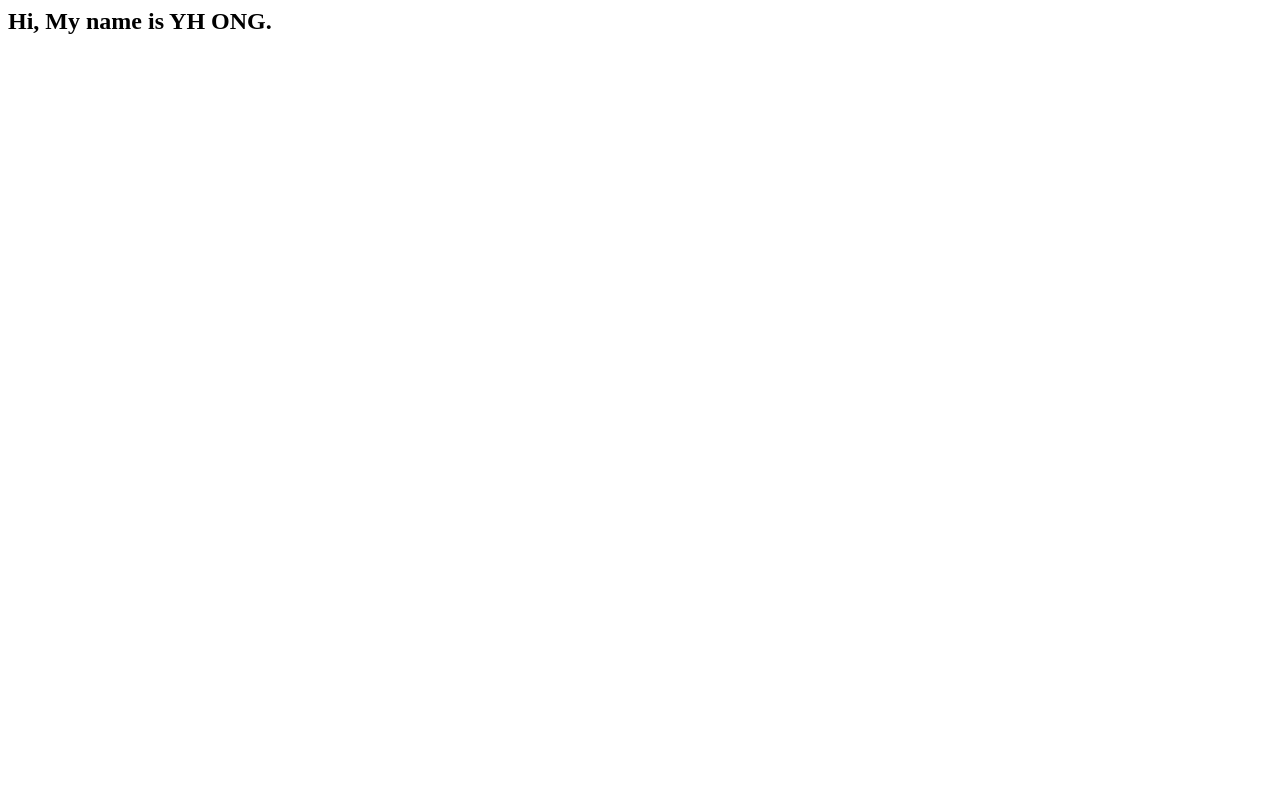
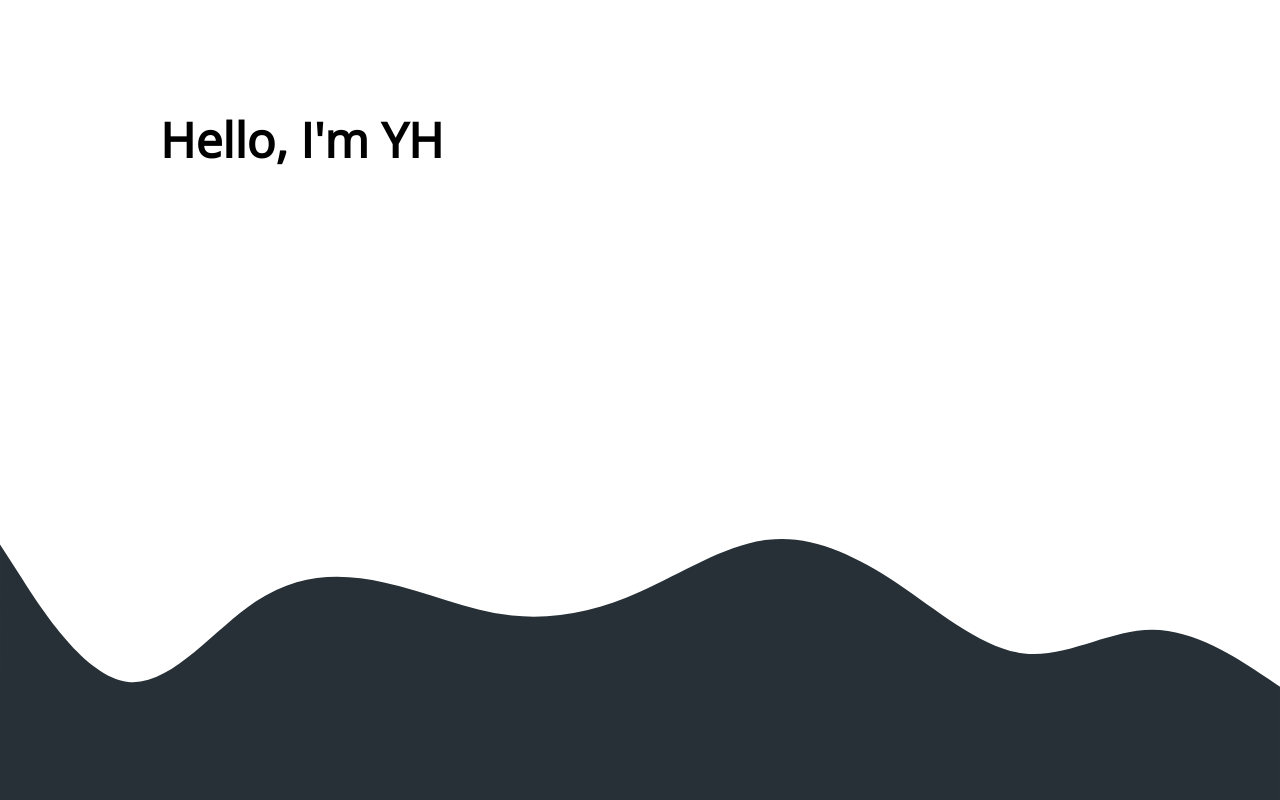
Before and after one commit to YHONG97/yhong.github.io, a plain HTML site: page index.html in a window 1280 px wide. Drawn offline with nearby package versions, Linux system fonts and the light colour scheme.

Commit message:
update content

```diff
--- a/index.html
+++ b/index.html
@@ -1,9 +1,45 @@
-<html>
+<!DOCTYPE html>
+<html lang="en">
 <head>
-<title>Profile</title>
+    <meta charset="UTF-8">
+    <meta name="viewport" content="width=device-width, initial-scale=1.0">
+    <title>YH Ong</title>
+    <link href="https://fonts.googleapis.com/css?family=Open+Sans&display=swap" rel="stylesheet">
+
+    <style>
+        body {
+            font-family: 'Open Sans', sans-serif;
+            -webkit-font-smoothing: antialiased;
+            height: 100%;
+            margin: 0px;
+        }
+
+        .container {
+            padding: 5rem 10rem;
+        }
+
+        h1 {
+            font-size: 3rem;
+            line-height: 1.15;
+        }
+
+        p {
+            font-size: 1.6em;
+            line-height: 1.4;
+        }
+
+        svg {
+            position: absolute;
+            bottom: 0;
+            z-index: -1;
+        }
+    </style>
 </head>
+<body>
+    <div class="container">
+        <h1>Hello, I'm YH</h1>
+    </div>
 
-<body>
-<h2>Hi, My name is YH ONG.</h2>
+    <svg xmlns="http://www.w3.org/2000/svg" viewBox="0 0 1440 320"><path fill="#273036" fill-opacity="1" d="M0,32L24,69.3C48,107,96,181,144,186.7C192,192,240,128,288,96C336,64,384,64,432,74.7C480,85,528,107,576,112C624,117,672,107,720,85.3C768,64,816,32,864,26.7C912,21,960,43,1008,74.7C1056,107,1104,149,1152,154.7C1200,160,1248,128,1296,128C1344,128,1392,160,1416,176L1440,192L1440,320L1416,320C1392,320,1344,320,1296,320C1248,320,1200,320,1152,320C1104,320,1056,320,1008,320C960,320,912,320,864,320C816,320,768,320,720,320C672,320,624,320,576,320C528,320,480,320,432,320C384,320,336,320,288,320C240,320,192,320,144,320C96,320,48,320,24,320L0,320Z"></path></svg>
 </body>
 </html>
```
